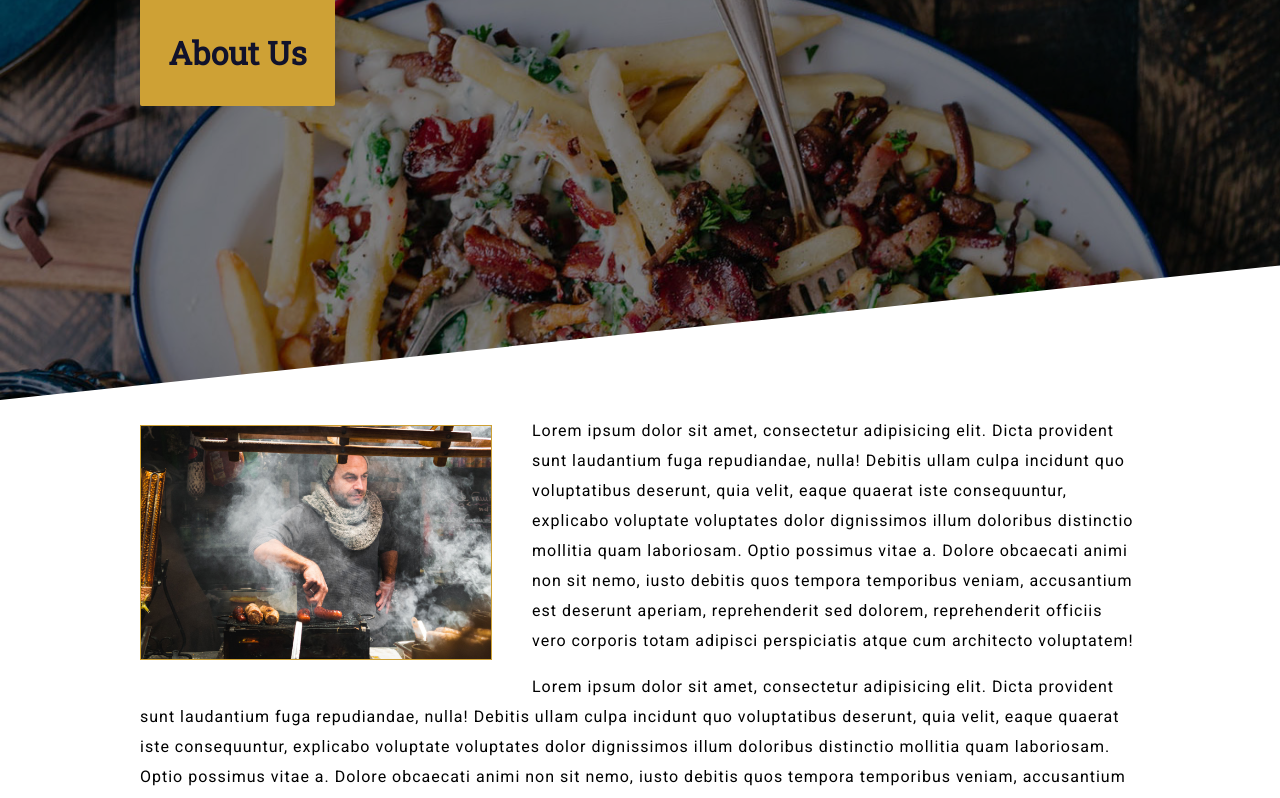
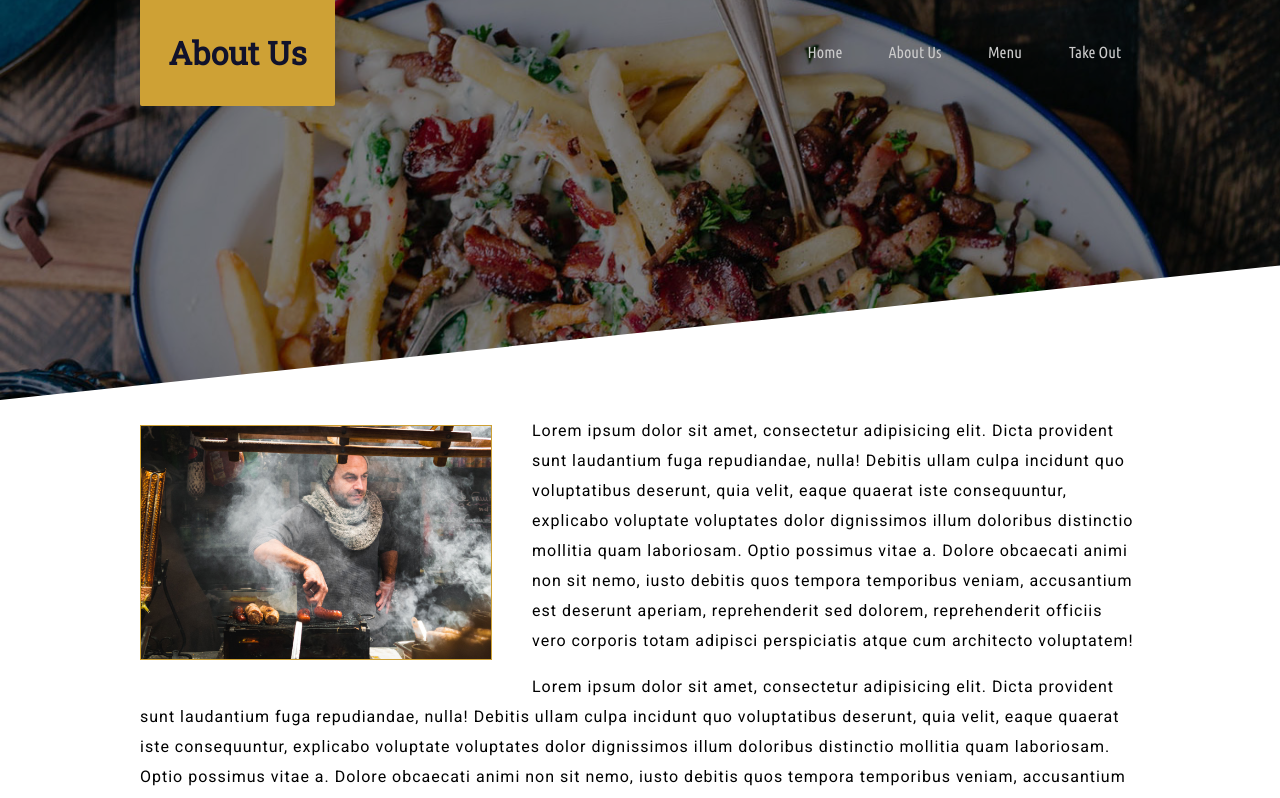
Before and after one commit to jordanhudgens/digital-literacy-html-css, a plain HTML site: page about.html in a window 1280 px wide. Shown: the top 798 px of the page. Drawn offline with Linux system fonts and the light colour scheme.

Commit message:
Make the nav links into a shared style element and added it to the about page

```diff
--- a/about.html
+++ b/about.html
@@ -12,7 +12,6 @@
 
   <link rel="stylesheet" href="styles/common.css">
   <link rel="stylesheet" href="styles/navigation.css">
-  <link rel="stylesheet" href="styles/homepage.css">
 </head>
 
 <body>
@@ -24,6 +23,22 @@
         <div class="heading-wrapper">
           <h1>About Us</h1>
         </div>
+
+        <div class="links-wrapper">
+          <div class="nav-link">
+            <a href="index.html">Home</a>
+          </div>
+          <div class="nav-link">
+            <a href="about.html">About Us</a>
+          </div>
+          <div class="nav-link">
+            <a href="menu.html">Menu</a>
+          </div>
+          <div class="nav-link">
+            <a href="take_out.html">Take Out</a>
+          </div>
+        </div>
+
       </div>
     </div>
   </div>
--- a/styles/common.css
+++ b/styles/common.css
@@ -119,6 +119,25 @@ h5 {
 
 .skewed-header > .skewed-header-wrapper > .skewed-header-content {
   width: 1000px;
+  display: flex;
+  justify-content: space-between;
+  align-items: center;
+}
+
+.skewed-header
+  > .skewed-header-wrapper
+  > .skewed-header-content
+  > .links-wrapper {
+  display: flex;
+}
+
+.skewed-header
+  > .skewed-header-wrapper
+  > .skewed-header-content
+  > .links-wrapper
+  > .nav-link {
+  margin-left: 10px;
+  margin-right: 10px;
 }
 
 .skewed-header
--- a/styles/navigation.css
+++ b/styles/navigation.css
@@ -55,25 +55,25 @@
   height: 100%;
 }
 
-.navigation-wrapper > .center-column > .links-wrapper {
+.links-wrapper {
   display: flex;
   justify-content: space-between;
   align-items: center;
 }
 
-.navigation-wrapper > .center-column > .links-wrapper > .nav-link {
+.links-wrapper > .nav-link {
   width: 70px;
   text-align: center;
 }
 
-.navigation-wrapper > .center-column > .links-wrapper > .nav-link a {
+.links-wrapper > .nav-link a {
   font-family: "Ubuntu Condensed", sans-serif;
   color: #cbcbcb;
   text-decoration: none;
   transition: 0.5s;
 }
 
-.navigation-wrapper > .center-column > .links-wrapper > .nav-link a:hover {
+.links-wrapper > .nav-link a:hover {
   color: #cea135;
   letter-spacing: 2px;
 }
```
